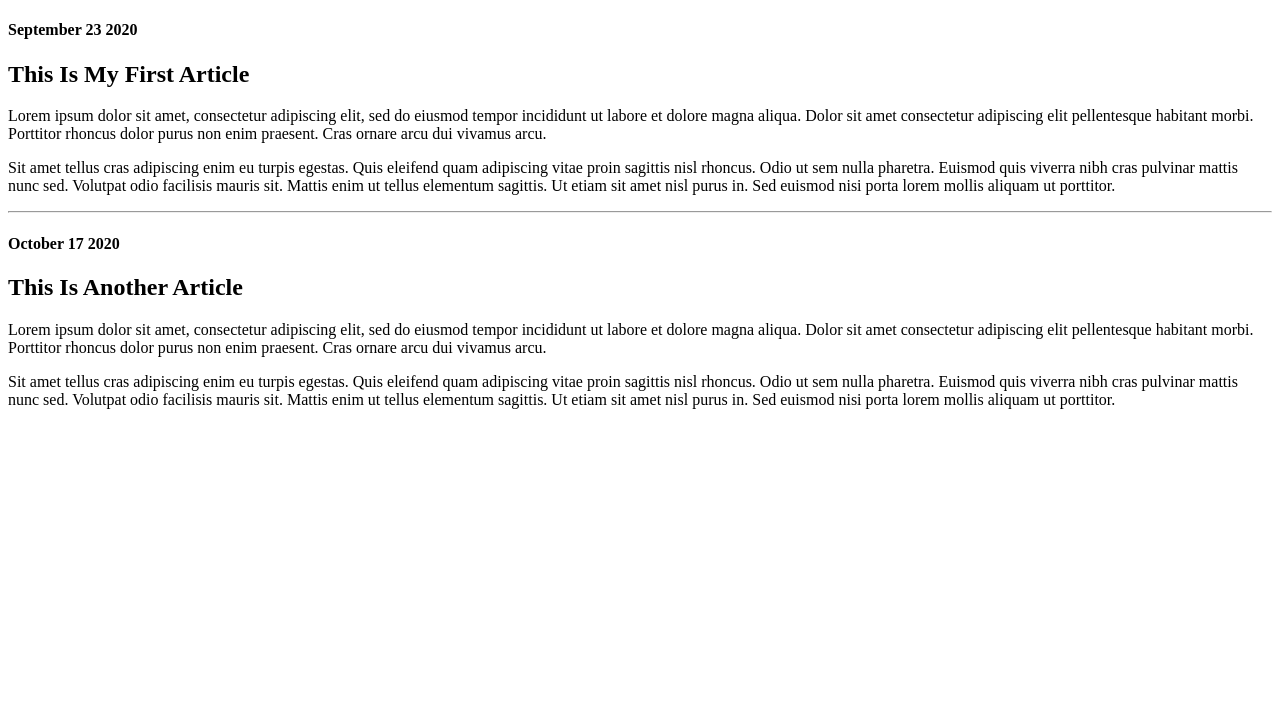
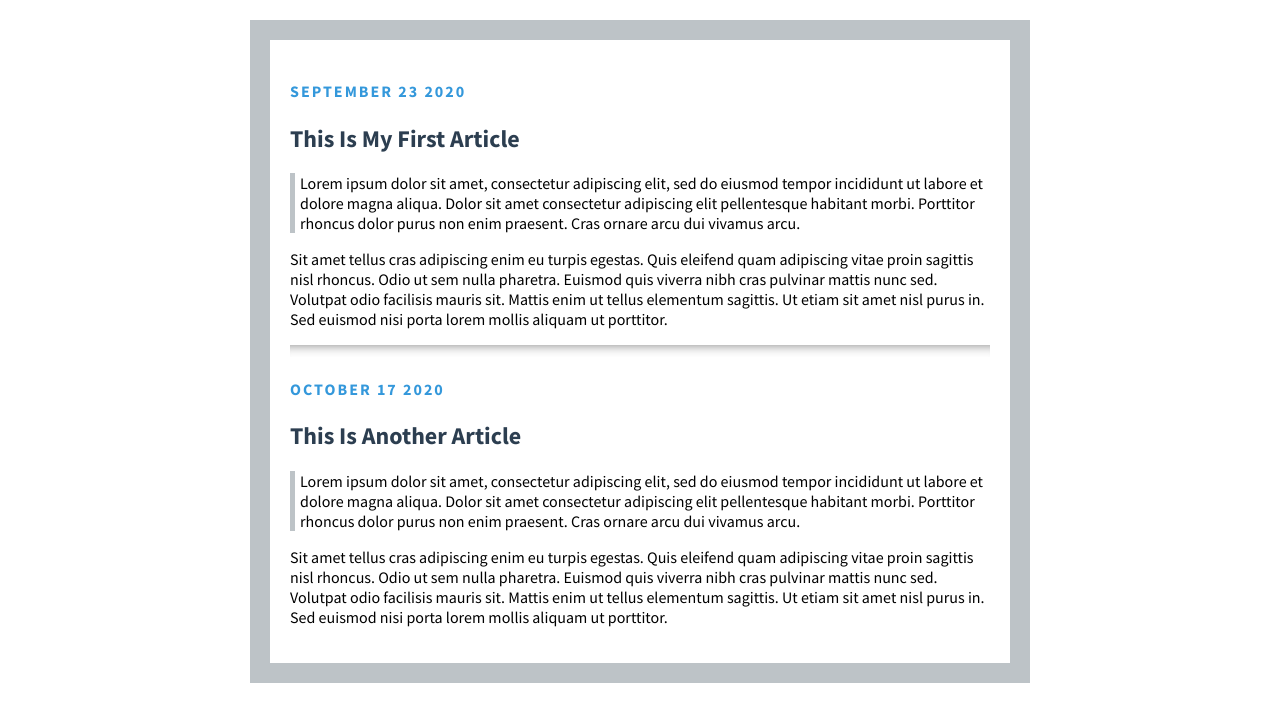
Before and after one commit to asila527/GoldenStateWebDeveloper-69CSSBlog, a plain HTML site: page index.html in a window 1280 px wide. Drawn offline with Linux system fonts and the light colour scheme.

Commit message:
fix link to css file

```diff
--- a/index.html
+++ b/index.html
@@ -4,7 +4,7 @@
     <meta charset="UTF-8">
     <meta name="viewport" content="width=device-width, initial-scale=1.0">
     <title>CSS Blog</title>
-    <link rel="stylesheet" href="69CSSBlogFromScratch.css">
+    <link rel="stylesheet" href="styles.css">
     <link href="https://fonts.googleapis.com/css2?family=Source+Sans+Pro:wght@400;700&display=swap" rel="stylesheet">
 </head>
 <body>
```
